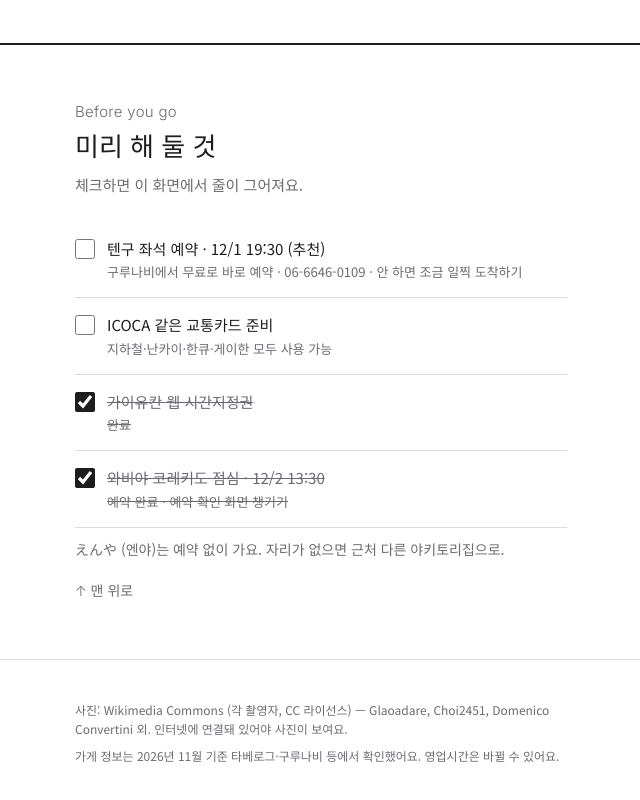
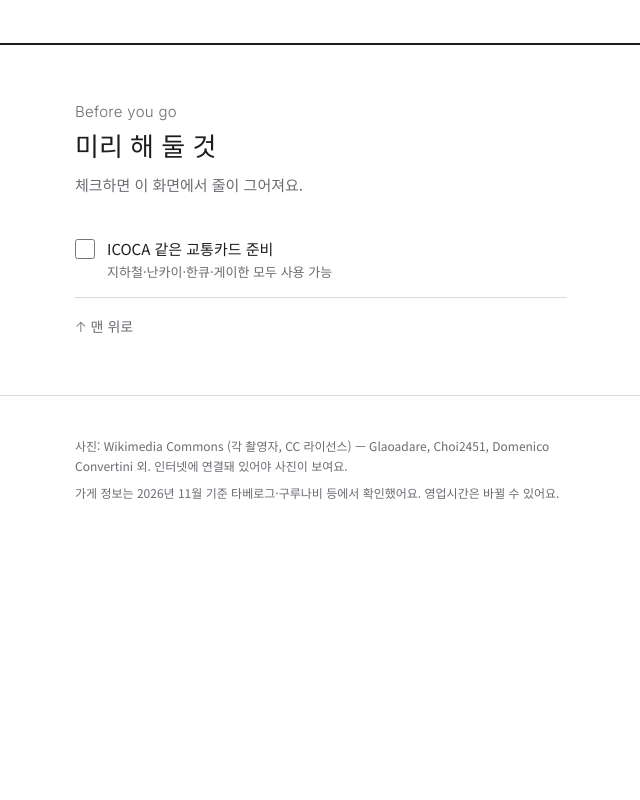
Before and after one commit to ryuretona/tona-artmug, a plain HTML site: page osaka-trip.html in a window 1280 px wide. Shown: the part 9632-10432 px from the top of the page, without its empty margins (319-959 px from the left). After the commit the page ends 10198 px from the top, so only its background shows below. Drawn offline with Linux system fonts and the light colour scheme.

Commit message:
Trim checklist to ICOCA only
Co-Authored-By: Claude Opus 5.5 <noreply@anthropic.com>
Claude-Session: https://claude.ai/code/session_01A7Lg8eDme5yMRW1H62c68M

```diff
--- a/osaka-trip.html
+++ b/osaka-trip.html
@@ -276,12 +276,10 @@ footer p+p{margin-top:8px}
   <h3>미리 해 둘 것</h3>
   <p class="lead">체크하면 이 화면에서 줄이 그어져요.</p>
   <ul class="check">
-    <li><label><input type="checkbox" id="c2"><span>텐구 좌석 예약 · 12/1 19:30 (추천)<small>구루나비에서 무료로 바로 예약 · 06-6646-0109 · 안 하면 조금 일찍 도착하기</small></span></label></li>
         <li><label><input type="checkbox" id="c6"><span>ICOCA 같은 교통카드 준비<small>지하철·난카이·한큐·게이한 모두 사용 가능</small></span></label></li>
-    <li><label><input type="checkbox" id="c1" checked><span>가이유칸 웹 시간지정권<small>완료</small></span></label></li>
-    <li><label><input type="checkbox" id="c3" checked><span>와비야 코레키도 점심 · 12/2 13:30<small>예약 완료 · 예약 확인 화면 챙기기</small></span></label></li>
+
+
   </ul>
-  <p class="note">えんや (엔야)는 예약 없이 가요. 자리가 없으면 근처 다른 야키토리집으로.</p>
   <a class="top" href="#top">↑ 맨 위로</a>
 </div></section>
 </main>
```
